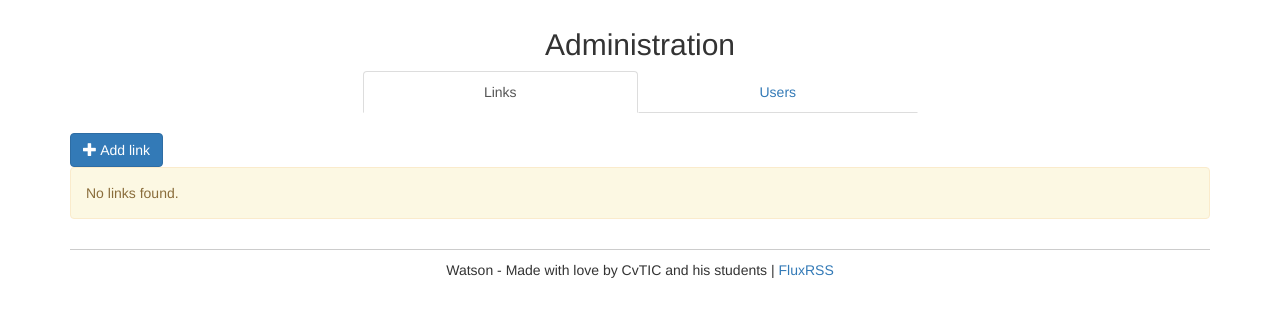
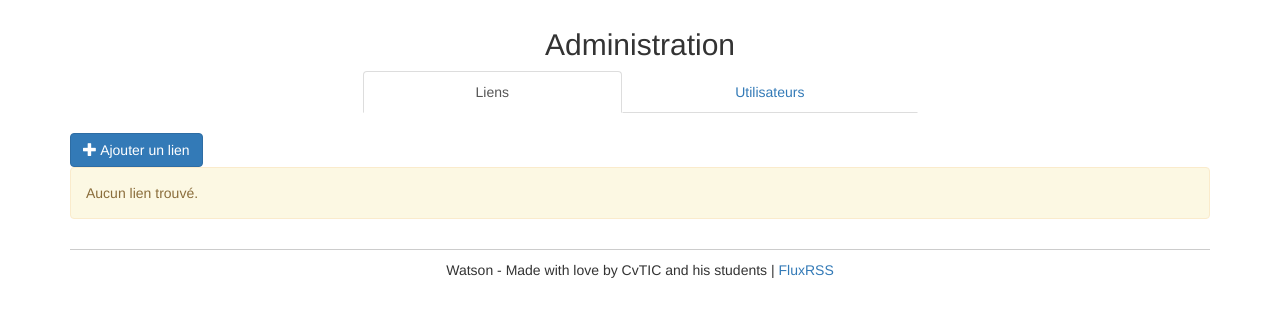
Before and after one commit to filkat34/UEL313-Groupe6-S3, a PHP site: template views/admin.html.twig in a window 1280 px wide. Shown: the part 92-409 px from the top of the page. Run offline with PHP 8.4, Linux system fonts and the light colour scheme; the template is opened without the code that fills it, so the values that code supplies are empty; some libraries are stand-ins or nearby versions.

Commit message:
refactor: translate admin interface text to French

```diff
--- a/views/admin.html.twig
+++ b/views/admin.html.twig
@@ -15,10 +15,10 @@
 		<div class="col-sm-8 col-sm-offset-2 col-md-6 col-md-offset-3">
 			<ul class="nav nav-tabs nav-justified">
 				<li class="active">
-					<a href="#links" data-toggle="tab">Links</a>
+					<a href="#links" data-toggle="tab">Liens</a>
 				</li>
 				<li>
-					<a href="#users" data-toggle="tab">Users</a>
+					<a href="#users" data-toggle="tab">Utilisateurs</a>
 				</li>
 			</ul>
 		</div>
@@ -28,15 +28,15 @@
 			<a href="{{ path('admin_link_add') }}">
 				<button type="button" class="btn btn-primary">
 					<span class="glyphicon glyphicon-plus"></span>
-					Add link</button>
+					Ajouter un lien</button>
 			</a>
 			{% if links %}
 				<div class="table-responsive">
 					<table class="table table-hover table-condensed">
 						<thead>
 							<tr>
-								<th>Title</th>
-								<th>Author</th>
+								<th>Titre</th>
+								<th>Auteur</th>
 								<th>Description</th>
 								<th></th>
 								<!-- Actions column -->
@@ -50,10 +50,10 @@
 								<td>{{ link.user.username }}</td>
 								<td>{{ link.desc | truncate(60) }}</td>
 								<td>
-									<a href="{{ path('admin_link_edit', { 'id': link.id }) }}" class="btn btn-info btn-xs" title="Edit">
+									<a href="{{ path('admin_link_edit', { 'id': link.id }) }}" class="btn btn-info btn-xs" title="Modifier">
 										<span class="glyphicon glyphicon-edit"></span>
 									</a>
-									<button type="button" class="btn btn-danger btn-xs" title="Delete" data-toggle="modal" data-target="#linkDialog{{ link.id }}">
+									<button type="button" class="btn btn-danger btn-xs" title="Supprimer" data-toggle="modal" data-target="#linkDialog{{ link.id }}">
 										<span class="glyphicon glyphicon-remove"></span>
 									</button>
 									<div class="modal fade" id="linkDialog{{ link.id }}" tabindex="-1" role="dialog" aria-labelledby="myModalLabel" aria-hidden="true">
@@ -61,14 +61,14 @@
 											<div class="modal-content">
 												<div class="modal-header">
 													<button type="button" class="close" data-dismiss="modal" aria-hidden="true">&times;</button>
-													<h4 class="modal-title" id="myModalLabel">Confirmation needed</h4>
+													<h4 class="modal-title" id="myModalLabel">Confirmer la suppression</h4>
 												</div>
 												<div class="modal-body">
-													Do you really want to delete this link ?
+                                                    Voulez-vous vraiment supprimer ce lien ?
 												</div>
 												<div class="modal-footer">
-													<button type="button" class="btn btn-default" data-dismiss="modal">Cancel</button>
-													<a href="{{ path('admin_link_delete', { 'id': link.id }) }}" class="btn btn-danger">Confirm</a>
+													<button type="button" class="btn btn-default" data-dismiss="modal">Annuler</button>
+													<a href="{{ path('admin_link_delete', { 'id': link.id }) }}" class="btn btn-danger">Confirmer</a>
 												</div>
 											</div>
 											<!-- /.modal-content -->
@@ -118,7 +118,7 @@
 				{% endif %}
 
 			{% else %}
-				<div class="alert alert-warning">No links found.</div>
+				<div class="alert alert-warning">Aucun lien trouvé.</div>
 			{% endif %}
 		</div>
 
@@ -126,14 +126,14 @@
 			<a href="{{ path('admin_user_add') }}">
 				<button type="button" class="btn btn-primary">
 					<span class="glyphicon glyphicon-plus"></span>
-					Add user</button>
+                    Ajouter un utilisateur</button>
 			</a>
 			{% if users %}
 				<div class="table-responsive">
 					<table class="table table-hover table-condensed">
 						<thead>
 							<tr>
-								<th>Name</th>
+								<th>Nom</th>
 								<th></th>
 								<!-- Actions column -->
 							</tr>
@@ -145,10 +145,10 @@
 						</a>
 					</td>
 					<td>
-						<a href="{{ path('admin_user_edit', { 'id': user.id }) }}" class="btn btn-info btn-xs" title="Edit">
+						<a href="{{ path('admin_user_edit', { 'id': user.id }) }}" class="btn btn-info btn-xs" title="Modifier">
 							<span class="glyphicon glyphicon-edit"></span>
 						</a>
-						<button type="button" class="btn btn-danger btn-xs" title="Delete" data-toggle="modal" data-target="#userDialog{{ user.id }}">
+						<button type="button" class="btn btn-danger btn-xs" title="Supprimer" data-toggle="modal" data-target="#userDialog{{ user.id }}">
 							<span class="glyphicon glyphicon-remove"></span>
 						</button>
 						<div class="modal fade" id="userDialog{{ user.id }}" tabindex="-1" role="dialog" aria-labelledby="myModalLabel" aria-hidden="true">
@@ -156,14 +156,14 @@
 								<div class="modal-content">
 									<div class="modal-header">
 										<button type="button" class="close" data-dismiss="modal" aria-hidden="true">&times;</button>
-										<h4 class="modal-title" id="myModalLabel">Confirmation needed</h4>
+										<h4 class="modal-title" id="myModalLabel">Confirmer la suppression</h4>
 									</div>
 									<div class="modal-body">
-										Do you really want to delete this user ?
+                                        Voulez-vous vraiment supprimer cet utilisateur ?
 									</div>
 									<div class="modal-footer">
-										<button type="button" class="btn btn-default" data-dismiss="modal">Cancel</button>
-										<a href="{{ path('admin_user_delete', { 'id': user.id }) }}" class="btn btn-danger">Confirm</a>
+										<button type="button" class="btn btn-default" data-dismiss="modal">Annuler</button>
+										<a href="{{ path('admin_user_delete', { 'id': user.id }) }}" class="btn btn-danger">Confirmer</a>
 									</div>
 								</div>
 								<!-- /.modal-content -->
@@ -177,5 +177,5 @@
 		</table>
 	</div>
 {% else %}
-	<div class="alert alert-warning">No users found.</div>
+	<div class="alert alert-warning">Aucun utilisateur trouvé.</div>
 {% endif %}</div></div>{% endblock %}
```
